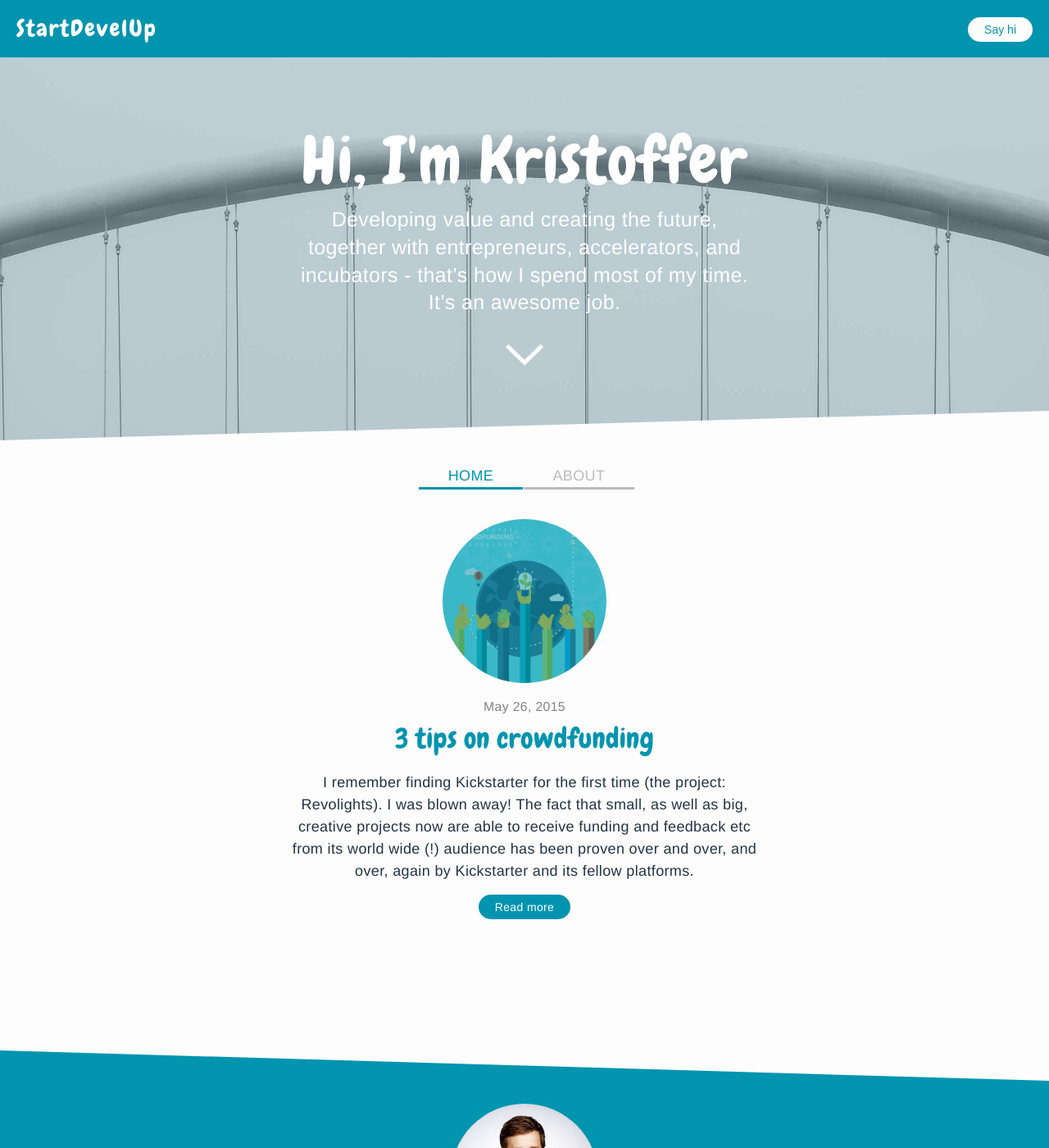
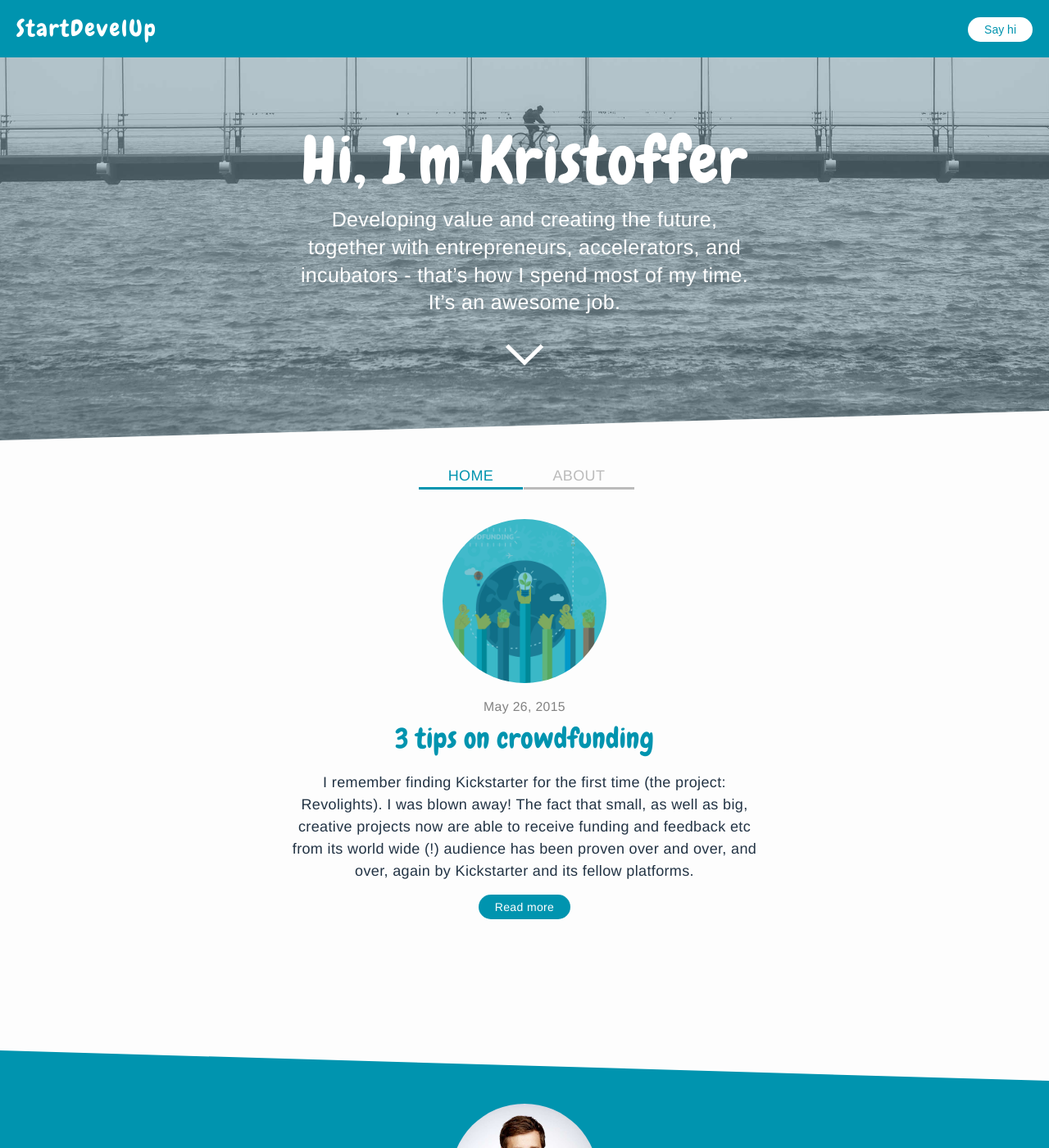
Before and after one commit to thomaswaern/krol, a Jekyll site: the page built from index.html, in a window 1280 px wide and 1400 px high. Shown: the whole window at 82% size. Built offline with Jekyll 4.4.1, drawn with Linux system fonts in a browser that asks for light colours.

Commit message:
Default bg pos

```diff
--- a/_includes/header.html
+++ b/_includes/header.html
@@ -25,7 +25,6 @@
   </div>
 </section>
 
-
     {% else %}
 
 <section class="banner default">
--- a/_sass/_banner.scss
+++ b/_sass/_banner.scss
@@ -45,9 +45,12 @@
 
 	}
 
-	@include media-query($on-desktop) {
+	@include media-query(1000px) {
 		background-size:100%;
 		background-position:center bottom;
+		&.default{
+			background-position:center bottom;
+		}
 
 	}
 
```
